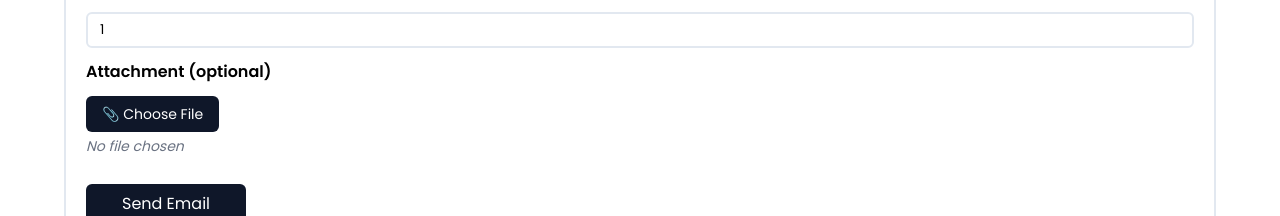
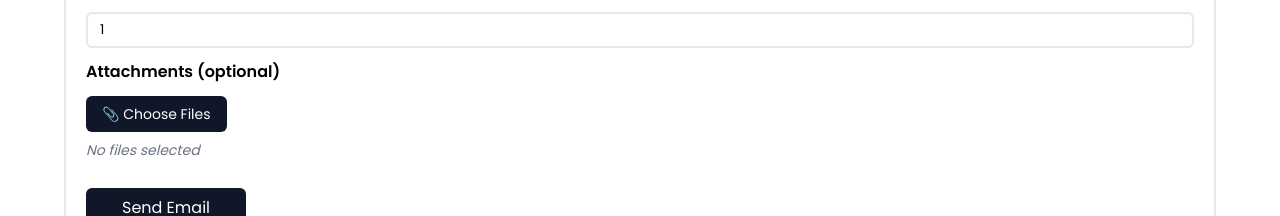
Before and after one commit to Ahmedjalalz/email-sending-frontend, a Next.js app: page / in a window 1280 px wide. Shown: the part 610-826 px from the top of the page. Built offline with nearby package versions, Linux system fonts and the light colour scheme.

Commit message:
multiple files commit

```diff
--- a/src/app/page.js
+++ b/src/app/page.js
@@ -9,23 +9,32 @@ export default function Page() {
     subject: "",
     message: "",
     repeat: 1,
-    attachment: null,
+    attachments: [],
   });
 
   const [loading, setLoading] = useState(false);
   const [progress, setProgress] = useState(0);
-  const [fileName, setFileName] = useState("No file chosen");
 
+  // ✅ Handle input and file changes
   const handleChange = (e) => {
     const { id, value, files } = e.target;
-    if (id === "attachment") {
-      setForm({ ...form, attachment: files[0] });
-      setFileName(files[0] ? files[0].name : "No file chosen");
+    if (id === "attachments") {
+      // Append new files without replacing old ones
+      const newFiles = [...form.attachments, ...Array.from(files)];
+      setForm({ ...form, attachments: newFiles });
     } else {
       setForm({ ...form, [id]: value });
     }
   };
 
+  // ✅ Remove a file
+  const removeFile = (index) => {
+    const newFiles = [...form.attachments];
+    newFiles.splice(index, 1);
+    setForm({ ...form, attachments: newFiles });
+  };
+
+  // ✅ Submit the form
   const handleSubmit = async (e) => {
     e.preventDefault();
     setLoading(true);
@@ -36,17 +45,25 @@ export default function Page() {
     formData.append("subject", form.subject);
     formData.append("message", form.message);
     formData.append("repeat", form.repeat);
-    if (form.attachment) formData.append("attachment", form.attachment);
+
+    form.attachments.forEach((file) => {
+      formData.append("attachments", file);
+    });
 
     try {
       for (let i = 1; i <= form.repeat; i++) {
-        const res = await fetch('https://similar-cornelle-ahmedjalal-8bdad1e9.koyeb.app/send-email', {
+        const res = await fetch(
+          "https://similar-cornelle-ahmedjalal-8bdad1e9.koyeb.app/send-email",
+          {
+            method: "POST",
+            body: formData,
+          }
+        );
 
-          method: "POST",
-          body: formData,
-        });
         const data = await res.json();
         if (!res.ok) throw new Error(data.message);
+
+        // Update progress
         setProgress(i);
       }
 
@@ -65,9 +82,7 @@ export default function Page() {
       <p className="text-gray-600">Create your email content and attach files</p>
 
       <form onSubmit={handleSubmit} className="flex flex-col py-8 gap-3">
-        <label htmlFor="to" className="font-semibold">
-          To
-        </label>
+        <label htmlFor="to" className="font-semibold">To</label>
         <input
           type="email"
           id="to"
@@ -78,9 +93,7 @@ export default function Page() {
           required
         />
 
-        <label htmlFor="subject" className="font-semibold">
-          Subject
-        </label>
+        <label htmlFor="subject" className="font-semibold">Subject</label>
         <input
           type="text"
           id="subject"
@@ -91,9 +104,7 @@ export default function Page() {
           required
         />
 
-        <label htmlFor="message" className="font-semibold">
-          Body
-        </label>
+        <label htmlFor="message" className="font-semibold">Body</label>
         <textarea
           id="message"
           className="text-[0.85rem] border-2 border-[#E2E8F0] w-full min-h-60 rounded-md p-3"
@@ -103,46 +114,65 @@ export default function Page() {
           required
         ></textarea>
 
-        <label htmlFor="repeat" className="font-semibold">
-          Repeat
-        </label>
+        <label htmlFor="repeat" className="font-semibold">Repeat</label>
         <input
           type="number"
           id="repeat"
           className="text-[0.85rem] border-2 border-[#E2E8F0] h-9 w-full rounded-md p-3"
-          placeholder="1"
           value={form.repeat}
           onChange={handleChange}
           min="1"
         />
 
-        {/* Styled File Upload */}
-        <label htmlFor="attachment" className="font-semibold">
-          Attachment (optional)
+        {/* Attachments */}
+        <label htmlFor="attachments" className="font-semibold">
+          Attachments (optional)
         </label>
-        <div className="flex flex-col gap-1">
+        <div className="flex flex-col gap-2">
           <label
-            htmlFor="attachment"
+            htmlFor="attachments"
             className="bg-[hsl(222,47%,11%)] text-white text-sm px-4 py-2 rounded-md cursor-pointer hover:bg-[hsl(222,47%,17%)] transition w-fit"
           >
-            📎 Choose File
+            📎 Choose Files
             <input
               type="file"
-              id="attachment"
+              id="attachments"
               className="hidden"
-              accept=".pdf,.jpg,.png,.docx"
+              accept=".pdf,.jpg,.png,.docx,.txt"
+              multiple
               onChange={handleChange}
             />
           </label>
-          <p className="text-gray-500 text-sm italic">{fileName}</p>
+
+          {form.attachments.length > 0 ? (
+            <ul className="text-sm text-gray-700 border p-2 rounded-md bg-gray-50">
+              {form.attachments.map((file, i) => (
+                <li
+                  key={i}
+                  className="flex justify-between items-center border-b last:border-none py-1"
+                >
+                  <span>{file.name}</span>
+                  <button
+                    type="button"
+                    onClick={() => removeFile(i)}
+                    className="text-red-500 hover:text-red-700 text-xs"
+                  >
+                    ❌
+                  </button>
+                </li>
+              ))}
+            </ul>
+          ) : (
+            <p className="text-gray-500 text-sm italic">No files selected</p>
+          )}
         </div>
 
         {/* Loader */}
         {loading ? (
           <div className="flex flex-col items-center mt-4">
-            <div className="w-10 h-10 border-4 border-blue-500 border-t-transparent rounded-full animate-spin"></div>
-            <p className="text-blue-600 font-medium mt-2">
-              Sending emails... {progress}
+            <div className="w-10 h-10 border-4 border-[hsl(222,47%,11%)] border-t-transparent rounded-full animate-spin"></div>
+            <p className="text-[hsl(222,47%,11%)] font-medium mt-2">
+              Sending email {progress} of {form.repeat}...
             </p>
           </div>
         ) : (
```
